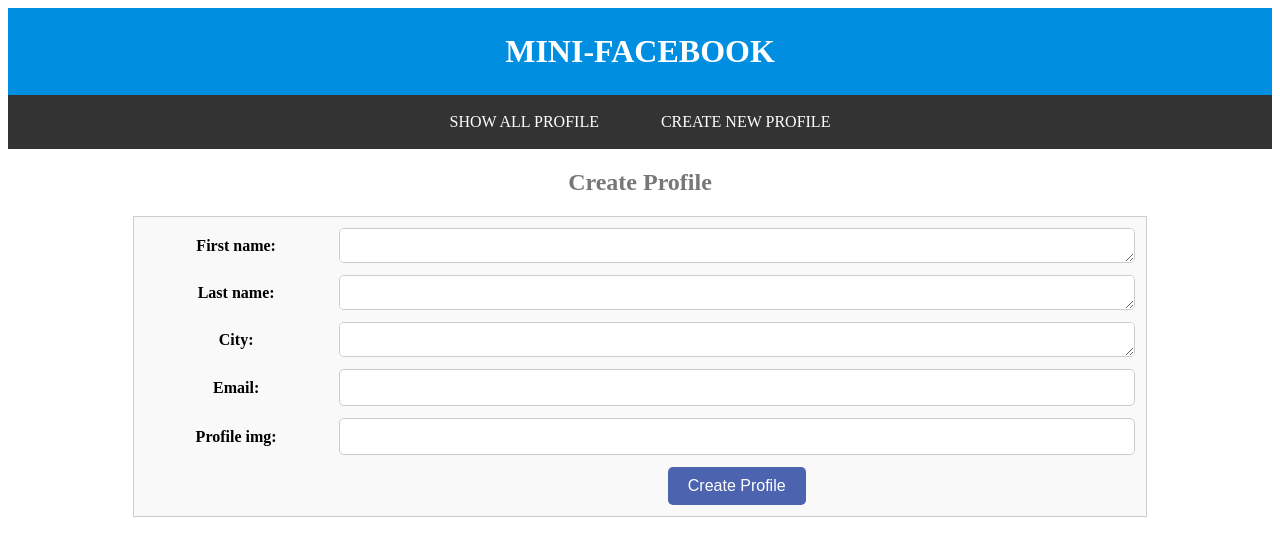
After one commit to tszwong/BU-CS412, a Django app: page /mini_fb/create_profile in a window 1280 px wide. The commit adds this page. Shown: the top 556 px of the page. Run offline with Django 5.2, Linux system fonts and the light colour scheme.

Commit message:
finished assignment 6

```diff
--- a/cs412/settings.py
+++ b/cs412/settings.py
@@ -41,7 +41,8 @@ INSTALLED_APPS = [
     "quotes",
     "formdata",
     "restaurant",
-    "mini_fb"
+    "mini_fb",
+    "blog",
 ]
 
 MIDDLEWARE = [
--- a/cs412/urls.py
+++ b/cs412/urls.py
@@ -27,5 +27,5 @@ urlpatterns = [
     path("formdata/", include("formdata.urls")),
     path("restaurant/", include("restaurant.urls")),
     path('mini_fb/', include('mini_fb.urls')),
-    path("", include("mini_fb.urls")),
+    path('blog/', include('blog.urls')),
 ] + static(settings.STATIC_URL, document_root=settings.STATIC_ROOT)
--- a/mini_fb/admin.py
+++ b/mini_fb/admin.py
@@ -2,7 +2,8 @@
 # mini_fb/admin.py
 
 from django.contrib import admin
-from .models import Profile
+from .models import Profile, StatusMessage
 
 # Register your models here.
 admin.site.register(Profile)
+admin.site.register(StatusMessage)
--- /dev/null
+++ b/mini_fb/forms.py
@@ -0,0 +1,29 @@
+# mini_fb/forms.py
+
+from django import forms
+from .models import Profile, StatusMessage
+
+class CreateProfileForm(forms.ModelForm):
+    """
+        class CreateProfileForm which inherits from forms.ModelForm
+    """
+
+    class Meta:
+        """
+            relates this form to the Profile model
+        """
+        model = Profile
+        fields = ['first_name', 'last_name', 'city', 'email', 'profile_img']
+
+
+class CreateStatusMessageForm(forms.ModelForm):
+    """
+        class CreateStatusMessageForm which inherits from forms.ModelForm
+    """
+
+    class Meta:
+        """
+            relates this form to the StatusMessage model
+        """
+        model = StatusMessage
+        fields = ['message', 'profile']
--- a/mini_fb/models.py
+++ b/mini_fb/models.py
@@ -1,6 +1,7 @@
 # mini_fb/models.py
 
 from django.db import models
+from django.urls import reverse
 
 class Profile(models.Model):
     """
@@ -14,8 +15,36 @@ class Profile(models.Model):
     email = models.EmailField(blank=False)
     profile_img = models.URLField(blank=False)
 
+    def get_status_messages(self):
+        """
+            an accessor method to obtain all status messages for Profile
+        """
+        status_msgs = StatusMessage.objects.filter(article=self)
+        return status_msgs
+
+
+    def get_absolute_url(self):
+        return reverse('show_profile', args=[str(self.pk)])
+
+
     def __str__(self):
         """
             Return a string representation of this Profile object.
         """
         return f'{self.first_name} {self.last_name} from {self.city}'
+
+
+class StatusMessage(models.Model):
+    """
+        Encapsulate the idea of a Status Message for a user.
+    """
+
+    timestamp = models.DateTimeField(auto_now=True)
+    message = models.TextField(blank=False)
+    profile = models.ForeignKey(Profile, on_delete=models.CASCADE, related_name='status_messages')
+
+    def __str__(self):
+        """
+            Return a string representation of this StatusMessage object.
+        """
+        return f'Status by {self.profile.first_name} {self.profile.last_name} at {self.timestamp}: {self.message}'
--- a/mini_fb/templates/mini_fb/base.html
+++ b/mini_fb/templates/mini_fb/base.html
@@ -11,6 +11,15 @@
 
         <div class="header">
             <h1 id="page-title">Mini-Facebook</h1>
+
+            <nav class="navbar">
+                <ul class="nav-list">
+                    <!-- using scriptlet URL to look up URL by name -->
+                    <li><a href="{% url 'show_all_profiles' %}">Show All Profile</a></li>
+                    <li><a href="{% url 'create_profile' %}">Create New Profile</a></li>
+                </ul>
+            </nav>
+
         </div>
 
         {% block content %}
--- /dev/null
+++ b/mini_fb/templates/mini_fb/create_profile_form.html
@@ -0,0 +1,19 @@
+<!-- mini_fb/templates/mini_fb/create_profile_form.html -->
+
+{% extends 'mini_fb/base.html' %}
+
+{% block content %}
+    <h2 class="center-content">Create Profile</h2>
+    <form method="POST" class="profile-form">
+        {% csrf_token %}
+        <table class="form-table">
+            {{ form.as_table }}
+            <tr>
+                <td></td>
+                <td class="center-content">
+                    <input type="submit" value="Create Profile" class="submit-btn">
+                </td>
+            </tr>
+        </table>
+    </form>
+{% endblock %}
--- a/mini_fb/urls.py
+++ b/mini_fb/urls.py
@@ -3,12 +3,16 @@
 
 from django.urls import path
 from django.conf import settings
-from .views import ShowAllProfilesView
+from .views import CreateProfileView, CreateStatusMessageView, ShowAllProfilesView, ShowProfilePageView, ProfileListView
 from . import views
 
 # create a list of URLs for this app
 urlpatterns = [
     # path(url, view, name)
     path('', ShowAllProfilesView.as_view(), name="show_all_profiles"),
+    path('profile/<int:pk>', ShowProfilePageView.as_view(), name="show_profile"),
+    path('create_profile', CreateProfileView.as_view(), name="create_profile"),
+    path('profile/<int:pk>/create_status/', CreateStatusMessageView.as_view(), name='create_status'),
+    path('profiles/', ProfileListView.as_view(), name='profile_list'),
     # path(r'about', views.about, name="about"), # new page
 ]
--- a/mini_fb/views.py
+++ b/mini_fb/views.py
@@ -1,8 +1,10 @@
 # mini_fb/views.py
 
 from django.shortcuts import render
-from django.views.generic import ListView
+from django.urls import reverse
+from django.views.generic import ListView, DetailView, CreateView
 from .models import Profile
+from .forms import CreateProfileForm, CreateStatusMessageForm
 
 class ShowAllProfilesView(ListView):
     """
@@ -12,3 +14,48 @@ class ShowAllProfilesView(ListView):
     model = Profile
     template_name = 'mini_fb/show_all_profiles.html'
     context_object_name = 'profiles'
+
+
+class ShowProfilePageView(DetailView):
+    """
+        Create a subclass of DetailView to display a single user
+    """
+
+    model = Profile
+    template_name = 'mini_fb/show_profile.html'
+    context_object_name = 'profile'
+
+
+class CreateProfileView(CreateView):
+    """
+        View to handle the creation of user profiles
+    """
+
+    model = Profile
+    form_class = CreateProfileForm
+    template_name = 'mini_fb/create_profile_form.html'
+
+
+class ProfileListView(ListView):
+    model = Profile
+    template_name = 'mini_fb/profile_list.html'  # Adjust to the correct template path
+    context_object_name = 'profiles'
+
+
+class CreateStatusMessageView(CreateView):
+    form_class = CreateStatusMessageForm
+    template_name = 'mini_fb/create_status_form.html'
+
+    def get_success_url(self) -> str:
+        return reverse('show_profile', kwargs={'pk': self.kwargs['pk']})
+
+    def form_valid(self, form):
+        profile = Profile.objects.get(pk=self.kwargs['pk'])
+        form.instance.profile = profile
+        return super().form_valid(form)
+
+    def get_context_data(self, **kwargs):
+        context = super().get_context_data(**kwargs)
+        profile = Profile.objects.get(pk=self.kwargs['pk'])
+        context['profile'] = profile
+        return context
--- a/static/a5_styles.css
+++ b/static/a5_styles.css
@@ -19,6 +19,12 @@ main.grid-container {
     padding: 2vw 2vw;
 }
 
+.center-content {
+    text-align: center;
+    margin: 20px 0;
+    color: #777;
+}
+
 article {
     box-sizing: border-box;
     display: flex;
@@ -55,6 +68,80 @@ article p {
     color: #555;
 }
 
+.navbar {
+    background-color: #333;
+    padding: 10px 20px;
+}
+
+.nav-list {
+    list-style-type: none;
+    margin: 0;
+    padding: 0;
+    display: flex;
+    justify-content: center;
+}
+
+.nav-list li {
+    margin: 0 15px;
+}
+
+.nav-list a {
+    text-decoration: none;
+    color: white;
+    padding: 8px 16px;
+    display: block;
+    border-radius: 4px;
+    transition: background-color 0.3s;
+}
+
+.nav-list a:hover {
+    background-color: #575757;
+}
+
+.profile-form {
+    margin: 20px auto;
+    border: 1px solid #ccc;
+    background-color: #f9f9f9;
+    width: 80%;
+}
+
+.form-table {
+    width: 100%;
+    border-spacing: 10px;
+}
+
+.submit-btn {
+    padding: 10px 20px;
+    background-color: #4c63af;
+    color: white;
+    border: none;
+    border-radius: 5px;
+    cursor: pointer;
+    font-size: 16px;
+    text-decoration: none;
+}
+
+.submit-btn:hover {
+    background-color: #4c63af;
+}
+
+textarea {
+    width: 100%;
+    height: 35px;
+    padding: 10px;
+    border: 1px solid #ccc;
+    border-radius: 5px;
+    box-sizing: border-box;
+}
+
+input[type="text"], input[type="email"], input[type="url"], textarea {
+    width: 100%;
+    padding: 10px;
+    border: 1px solid #ccc;
+    border-radius: 5px;
+    box-sizing: border-box;
+}
+
 @media (max-width: 768px) {
     main.grid-container {
         display: flex;
```
Also changed, not shown: other parts of static/a5_styles.css (+35 -4 lines), mini_fb/templates/mini_fb/create_status_form.html (added, +19 -0 lines), mini_fb/templates/mini_fb/show_all_profiles.html (+8 -6 lines), mini_fb/templates/mini_fb/show_profile.html (added, +34 -0 lines), db.sqlite3.
